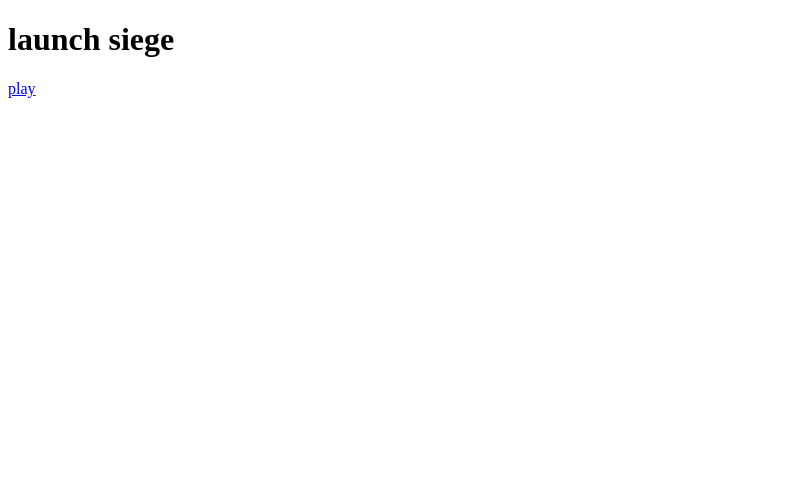
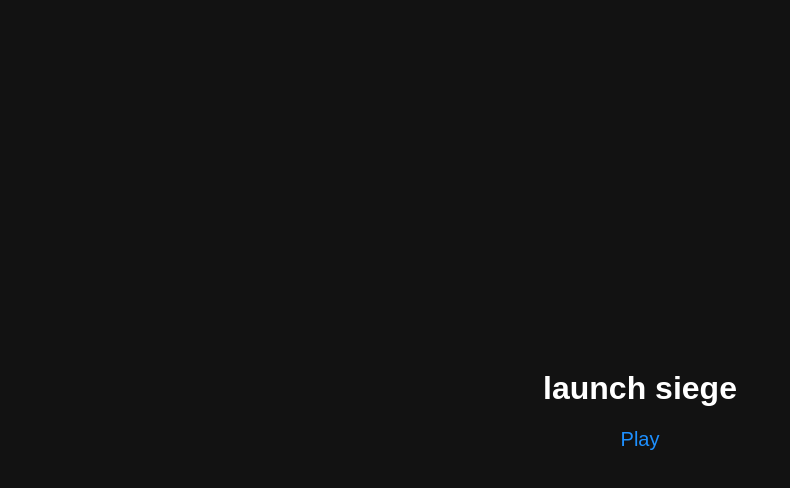
Before and after one commit to childwheel/siegelauncher, a plain HTML site: page index.html in a window 1280 px wide. Shown: the whole page, without its empty margins (0-790 px from the left). Drawn offline with Linux system fonts and the light colour scheme.

Commit message:
Update index.html
made it dark theme

```diff
--- a/index.html
+++ b/index.html
@@ -4,9 +4,35 @@
     <meta charset="UTF-8">
     <meta name="viewport" content="width=device-width, initial-scale=1.0">
     <title>siege launcher</title>
+    <style>
+        body {
+            background-color: #121212;
+            color: white;
+            font-family: Arial, sans-serif;
+            margin: 0;
+            padding: 0;
+            display: flex;
+            justify-content: center;
+            align-items: center;
+            height: 100vh;
+            text-align: center;
+        }
+
+        a {
+            color: #1e90ff;
+            text-decoration: none;
+            font-size: 20px;
+        }
+
+        a:hover {
+            text-decoration: underline;
+        }
+    </style>
 </head>
 <body>
-    <h1>launch siege</h1>
-    <a href="steam://rungameid/359550" target="_blank">play</a>
+    <div>
+        <h1>launch siege</h1>
+        <a href="steam://rungameid/359550" target="_blank">Play</a>
+    </div>
 </body>
 </html>
```
